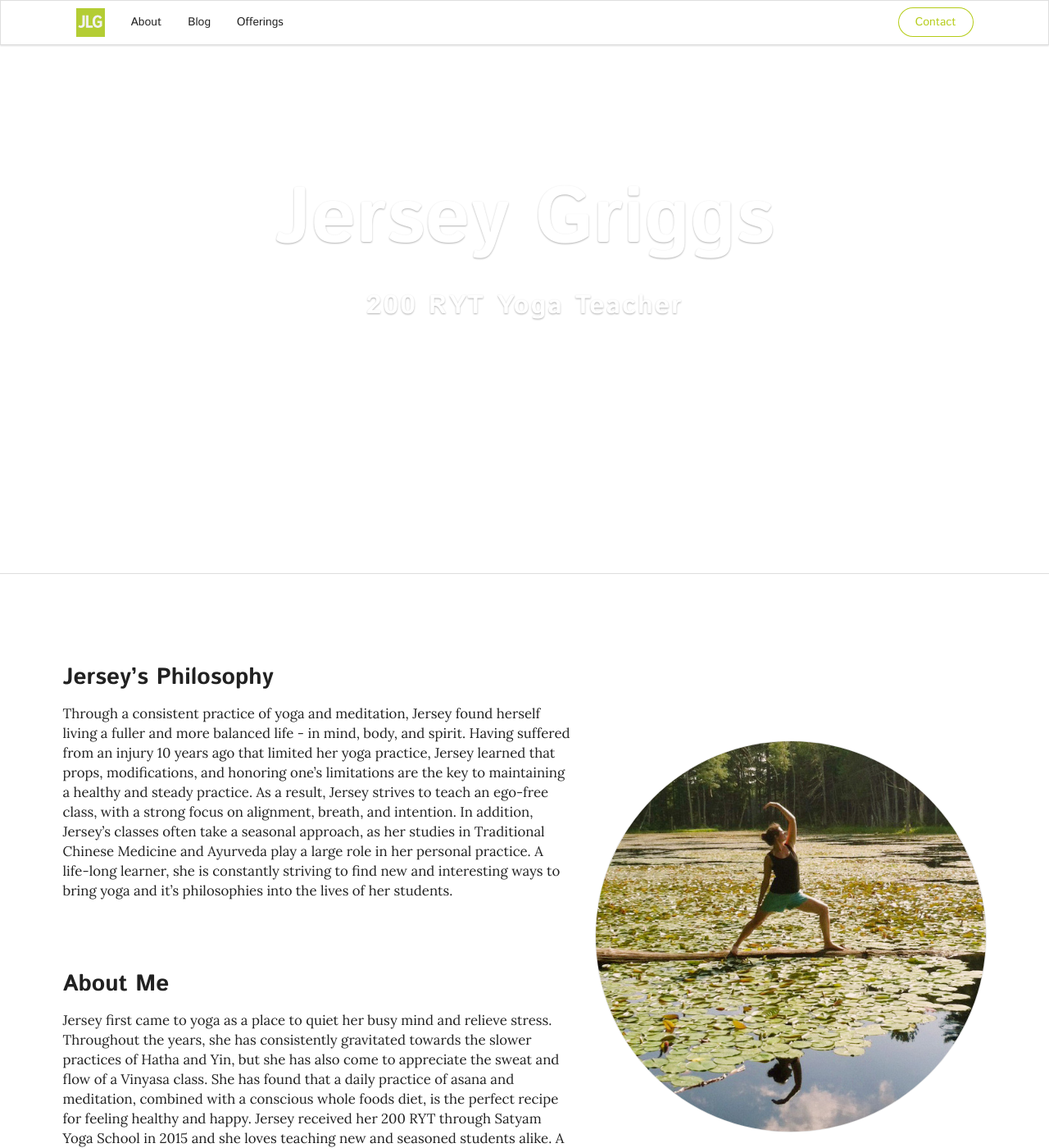
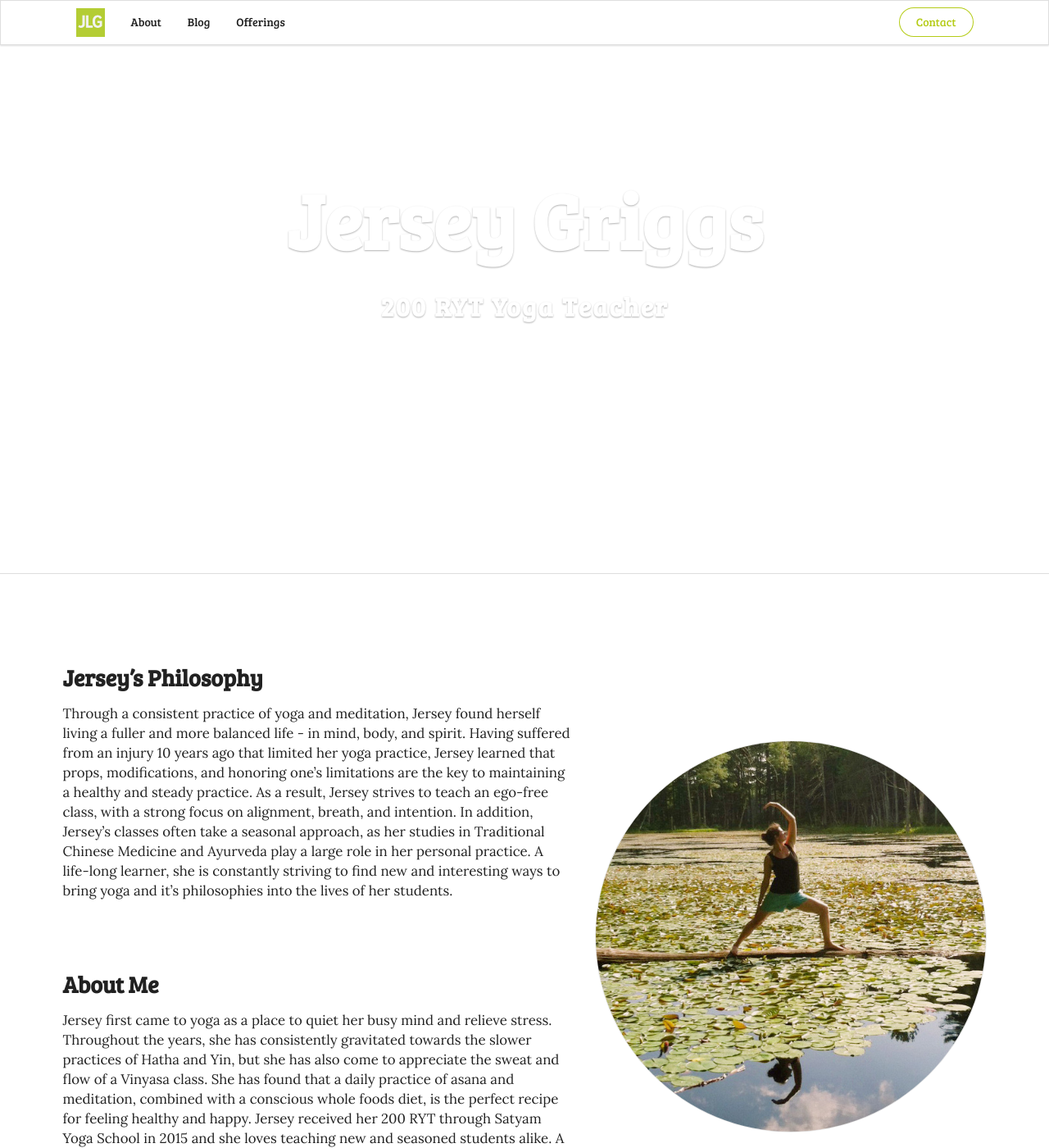
Before and after one commit to yogi-jerz/yogi-jerz.github.io, a Jekyll site: the page built from index.html, in a window 1280 px wide and 1400 px high. Shown: the whole window at 82% size. Built offline with Jekyll 4.4.1, drawn with Linux system fonts in a browser that asks for light colours; nearby versions of some CDN libraries; the list of posts is cut into pages by our own code.

Commit message:
old font

```diff
--- a/_includes/head.html
+++ b/_includes/head.html
@@ -27,7 +27,7 @@
 
   <link href="{{site.baseurl}}css/main.css" rel="stylesheet" type="text/css">
   <link rel="stylesheet" href="https://cdnjs.cloudflare.com/ajax/libs/semantic-ui/2.0.0/semantic.min.css">
-<link href='https://fonts.googleapis.com/css?family=Istok+Web:400,400italic,700,700italic' rel='stylesheet' type='text/css'>
+  <link href='https://fonts.googleapis.com/css?family=Bree+Serif' rel='stylesheet' type='text/css'>
   <link href='http://fonts.googleapis.com/css?family=Lora:400,700,400italic,700italic' rel='stylesheet' type='text/css'>
   <link rel="canonical" href="{{ page.url | replace:'index.html','' | prepend: site.baseurl | prepend: site.url }}">
   <link rel="alternate" type="application/rss+xml" title="{{ site.title }}" href="{{ "/feed.xml" | prepend: site.baseurl | prepend: site.url }}" />
--- a/_sass/_theme.scss
+++ b/_sass/_theme.scss
@@ -18,7 +18,7 @@
 .ui.cards>.card>.content>.header,
 .ui.button,
 .ui.menu {
-font-family: 'Istok Web', sans-serif!important;
+font-family: 'Bree Serif', sans-serif!important;
 }
 
 
```
